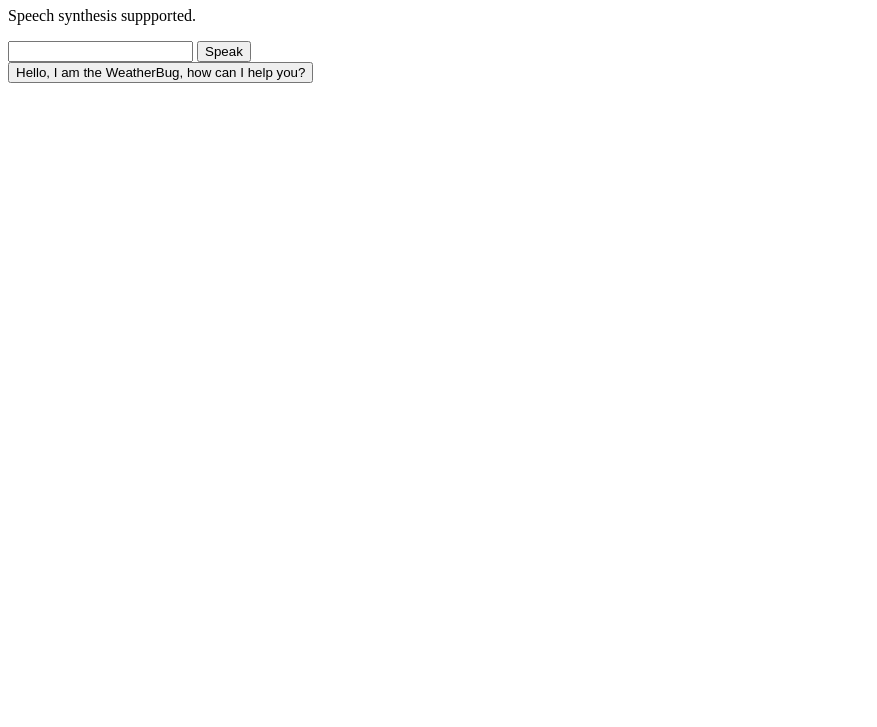
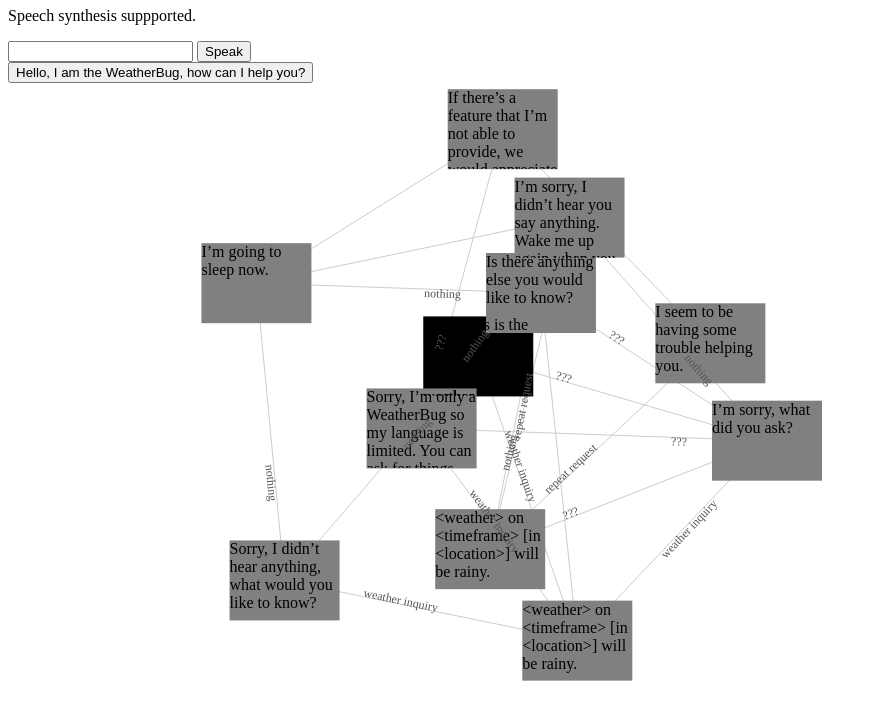
Before and after one commit to offenwanger/weather-people, a plain HTML site: page main.html in a window 1280 px wide. Shown: the part 73-800 px from the top of the page, without its empty margins (0-877 px from the left). Drawn offline with nearby package versions, Linux system fonts and the light colour scheme.

Commit message:
Add initial D3 graph

```diff
--- /dev/null
+++ b/js/data.js
@@ -0,0 +1,65 @@
+const dataset = {
+  nodes: [
+    /* 0 Initial prompt*/
+    {text: "Hello, this is the WeatherBug. I can help you hunt out the weather information you need. What would you like to know?", startNode:1},
+    /* 1 Canned info */
+    {text: "<weather> on <timeframe> [in <location>] will be rainy."},
+    /* 2 Prompt for termination or further interaction */
+    {text: "Is there anything else you would like to know?"},
+    /* 3 Acknowledge error */
+    {text: "I seem to be having some trouble helping you."},
+    /* 4 Alternatives */
+    {text: "If there’s a feature that I’m not able to provide, we would appreciate it if you could file feedback at weatherbugs.com"},
+    /* 5 no match rapid reprompt */
+    {text: "I’m sorry, what did you ask?"},
+    /* 6 Escalate detail */
+    {text: "Sorry, I’m only a WeatherBug so my language is limited. "+
+           "You can ask for things like \“Will it rain on Thursday?\” "+
+           "or \“What’s the weather like today?\”"},
+    /* 7 Nothing heard apology */
+    {text: "I’m sorry, I didn’t hear you say anything. Wake me up again "+
+           "when you have another question."},
+    /* 8 Nothing rapid reprompt */
+    {text: "Sorry, I didn’t hear anything, what would you like to know?"},
+    /* 9 End */
+    {text: "I’m going to sleep now."},
+    /* 10 Canned info repeat */
+    {text: "<weather> on <timeframe> [in <location>] will be rainy."},
+
+  ], edges: [
+
+    {source: 0, target: 8, label: "nothing"},
+    {source: 0, target: 1, label: "weather inquiry"},
+    {source: 0, target: 5, label: "???"},
+
+    {source: 1, target: 2, label: ""},
+
+    {source: 2, target: 9, label: "nothing"},
+    {source: 2, target: 10, label: "repeat request"},
+    {source: 2, target: 5, label: "???"},
+
+    {source: 3, target: 4, label: ""},
+
+    {source: 5, target: 6, label: "???"},
+    {source: 5, target: 1, label: "weather inquiry"},
+    {source: 5, target: 7, label: "nothing"},
+
+    {source: 6, target: 7, label: "nothing"},
+    {source: 6, target: 1, label: "weather inquiry"},
+    {source: 6, target: 4, label: "???"},
+
+    // Alternatives goes to end
+    {source: 4, target: 9, label: ""},
+
+    // Hearing nothing after no match causes termination
+    {source: 7, target: 9, label: ""},
+
+    {source: 8, target: 1, label: "weather inquiry"},
+    {source: 8, target: 9, label: "nothing"},
+
+    {source: 10, target: 3, label: "repeat request"},
+    {source: 10, target: 5, label: "???"},
+    {source: 10, target: 7, label: "nothing"},
+
+  ]
+};
--- /dev/null
+++ b/js/graph.js
@@ -0,0 +1,127 @@
+
+var w = 1000;
+var h = 600;
+var linkDistance=300;
+
+const boxWidth = 110;
+const boxHeight = 80;
+
+var colors = d3.scale.category10();
+
+var svg = d3.select("body").append("svg").attr({"width":w,"height":h});
+
+var force = d3.layout.force()
+    .nodes(dataset.nodes)
+    .links(dataset.edges)
+    .size([w,h])
+    .linkDistance([linkDistance])
+    .charge([-500])
+    .theta(0.1)
+    .gravity(0.05)
+    .start();
+
+var edges = svg.selectAll("line")
+  .data(dataset.edges)
+  .enter()
+  .append("line")
+  .attr("id",function(d,i) {return 'edge'+i})
+  .attr('marker-end','url(#arrowhead)')
+  .style("stroke","#ccc")
+  .style("pointer-events", "none");
+
+var nodes = svg.selectAll("rect")
+  .data(dataset.nodes)
+  .enter()
+  .append("rect")
+  .attr({"width":boxWidth, "height":boxHeight})
+  .style("fill",function(d){
+    if(d.startNode) return "FFAAAA";
+    return "grey";
+  })
+  .call(force.drag)
+
+var nodelabels = svg.selectAll(".nodelabel")
+    .data(dataset.nodes).enter()
+    .append("foreignObject")
+    .attr({"x":function(d){return d.x - boxWidth/2;},
+          "y":function(d){return d.y - boxHeight/2;},
+          "width":boxWidth,
+          "height":boxHeight})
+    .text(function(d){return d.text;})
+    .on("click", function(d){ speak(d.text) });
+
+var edgepaths = svg.selectAll(".edgepath")
+    .data(dataset.edges)
+    .enter()
+    .append('path')
+    .attr({'d': function(d) {return 'M '+d.source.x+' '+d.source.y+' L '+ d.target.x +' '+d.target.y},
+            'class':'edgepath',
+            'fill-opacity':0,
+            'stroke-opacity':0,
+            'fill':'blue',
+            'stroke':'red',
+            'id':function(d,i) {return 'edgepath'+i}})
+    .style("pointer-events", "none");
+
+var edgelabels = svg.selectAll(".edgelabel")
+    .data(dataset.edges)
+    .enter()
+    .append('text')
+    .style("pointer-events", "none")
+    .attr({'class':'edgelabel',
+            'id':function(d,i){return 'edgelabel'+i},
+            'dx':80,
+            'dy':0,
+            'font-size':12,
+            'fill':'#555'});
+
+edgelabels.append('textPath')
+    .attr('xlink:href',function(d,i) {return '#edgepath'+i})
+    .style("pointer-events", "none")
+    .text(function(d,i){return d.label});
+
+
+svg.append('defs').append('marker')
+    .attr({'id':'arrowhead',
+            'viewBox':'-0 -5 10 10',
+            'refX':25,
+            'refY':0,
+            'orient':'auto',
+            'markerWidth':10,
+            'markerHeight':10,
+            'xoverflow':'visible'})
+    .append('svg:path')
+        .attr('d', 'M 0,-5 L 10 ,0 L 0,5')
+        .attr('fill', '#ccc')
+        .attr('stroke','#ccc');
+
+
+force.on("tick", function(){
+
+    edges.attr({"x1": function(d){return d.source.x;},
+                "y1": function(d){return d.source.y;},
+                "x2": function(d){return d.target.x;},
+                "y2": function(d){return d.target.y;}
+    });
+
+    nodes.attr({"x":function(d){return d.x-boxWidth/2;},
+                "y":function(d){return d.y-boxHeight/2;} });
+    nodelabels.attr("x", function(d) { return d.x  - boxWidth/2; })
+              .attr("y", function(d) { return d.y  - boxHeight/2; });
+
+    edgepaths.attr('d', function(d) { var path='M '+d.source.x+' '+d.source.y+' L '+ d.target.x +' '+d.target.y;
+                                        //console.log(d)
+                                        return path});
+
+    edgelabels.attr('transform',function(d,i){
+        if (d.target.x<d.source.x){
+            bbox = this.getBBox();
+            rx = bbox.x+bbox.width/2;
+            ry = bbox.y+bbox.height/2;
+            return 'rotate(180 '+rx+' '+ry+')';
+            }
+        else {
+            return 'rotate(0)';
+            }
+    });
+});
--- a/ttsModifiedCodePen/main.html
+++ b/main.html
@@ -4,8 +4,7 @@
 <head>
   <meta charset="UTF-8">
   <title>Web Speech Synthesis Demo</title>
-
-
+  <script src="http://d3js.org/d3.v3.min.js" charset="utf-8"></script>
 </head>
 
 <body>
@@ -21,6 +20,9 @@
 
   <script  src="js/main.js"></script>
 
+  <script src="js/data.js" charset="utf-8"></script>
+  <script src="js/graph.js" charset="utf-8"></script>
+
 
 </body>
 
```
Also changed, not shown: js/main.js (renamed from ttsModifiedCodePen/js/main.js), 1 other file.
